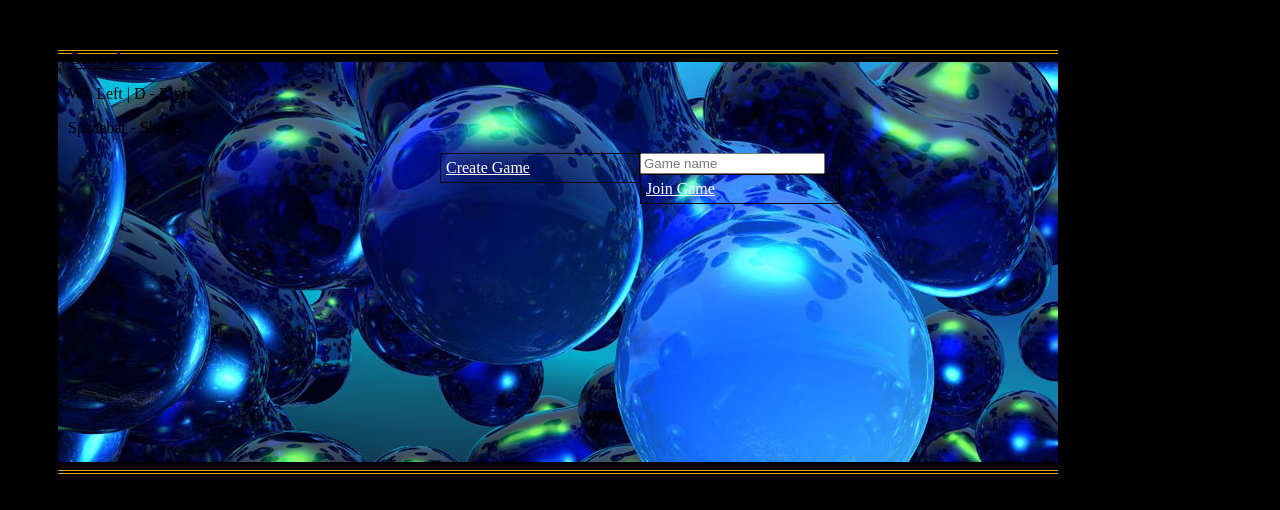
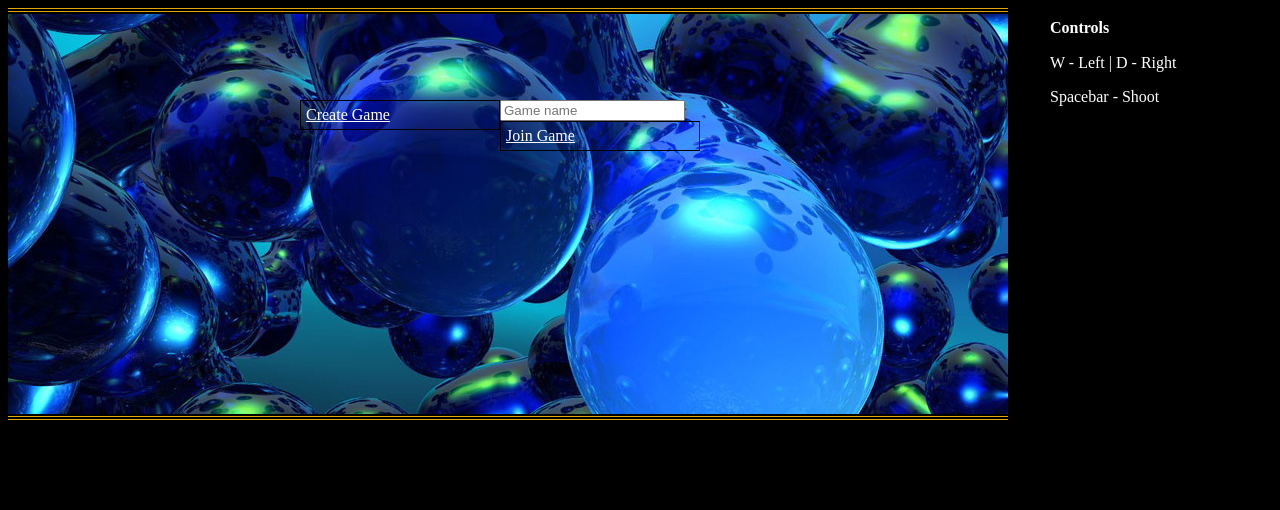
Before and after one commit to linstantnoodles/bubbletrouble, a plain HTML site: page client/index.html in a window 1280 px wide. Drawn offline with nearby package versions, Linux system fonts and the light colour scheme; no server answers.

Commit message:
updated ui styles and fixed ball sync issue due to different client and server boundary collision code

```diff
--- a/client/assets/css/main-style.css
+++ b/client/assets/css/main-style.css
@@ -1,10 +1,13 @@
 body {
     background-color:black;
 }
+
 #help {
-    margin-top: 50px;
-    margin-left:60px;
+    left: 1050px;
+    position: absolute;
+    color: #fff;
 }
+
 #help h1 {
     font-weight: bold;
     width: 100px;
@@ -14,14 +17,13 @@ body {
 
 canvas {
     position: absolute;
-    margin-left: 50px;
     border-top-width: 4px;
     border-bottom-width: 4px;
     border-top-style: double;
     border-bottom-style: double;
     border-top-color: #E1A60A;
     border-bottom-color: #E1A60A;
-    padding: 8px 0px;
+    padding: 2px 0px;
 }
 
 #background {
@@ -35,8 +37,10 @@ canvas {
 }
 /* Splash screen process*/
 #setup, #setup-two {
-    margin: auto;
     width: 400px;
+    position: absolute;
+    top: 100px;
+    left: 300px;
 }
 #setup .creategame {
     width: 200px;
--- a/client/ball.js
+++ b/client/ball.js
@@ -61,7 +61,7 @@ Ball.prototype.hasCollided = function() {
     this.gravity = -this.gravity;
   }
   // Bounce off walls
-  if (this.x + this.radius > this.canvas.getWidth() || this.x + this.radius < 0) {
+  if (this.x + this.radius >= this.canvas.getWidth() || this.x - this.radius <= 0) {
     this.xdirection = -this.xdirection;
   }
 }
--- a/client/canvas.js
+++ b/client/canvas.js
@@ -9,11 +9,15 @@ Canvas.prototype.getContext = function() {
   return this.context;
 }
 
-Canvas.prototype.setBackground = function(src) {
+Canvas.prototype.setBackground = function(src, darken) {
   var _this = this;
   var imageObj = new Image();
   imageObj.onload = function() {
     _this.context.drawImage(imageObj, 0, 0);
+    if (darken) {
+      _this.context.fillStyle = "rgba(0, 0, 0, 0.2)";
+      _this.context.fillRect(0, 0, 1000, 400);
+    }
   }
   imageObj.src = src;
 }
--- a/client/index.html
+++ b/client/index.html
@@ -138,7 +138,7 @@
               App.createGame(socket.socket.sessionid, gameroom);
               // Startgame
               $(".startgame").click(function(){
-                App.getBackground().setBackground('assets/images/buildings.jpg');
+                App.getBackground().setBackground('assets/images/buildings.jpg', true);
                 $("#setup-two").css('visibility','hidden');
                 // Start spinning baby
                 App.startGame();
--- a/server/weapon.js
+++ b/server/weapon.js
@@ -78,8 +78,8 @@ Spear.prototype.resetLine = function() {
 }
 
 Spear.prototype.hasCollidedWith = function(ball) {
-  var spearxloc = this.getXLocation();
-  var spearyloc = this.getYLocation();
+  var spearxloc = this.history.x[this.tipIndex];
+  var spearyloc = this.history.y[this.tipIndex];
   var betweenX = (spearxloc >= (ball.x - ball.radius)) && (spearxloc <= (ball.x + ball.radius));
   var withinVerticalRange = spearyloc <= (ball.y - ball.radius);
   return ((this.isSolid || withinVerticalRange) && betweenX);
```
